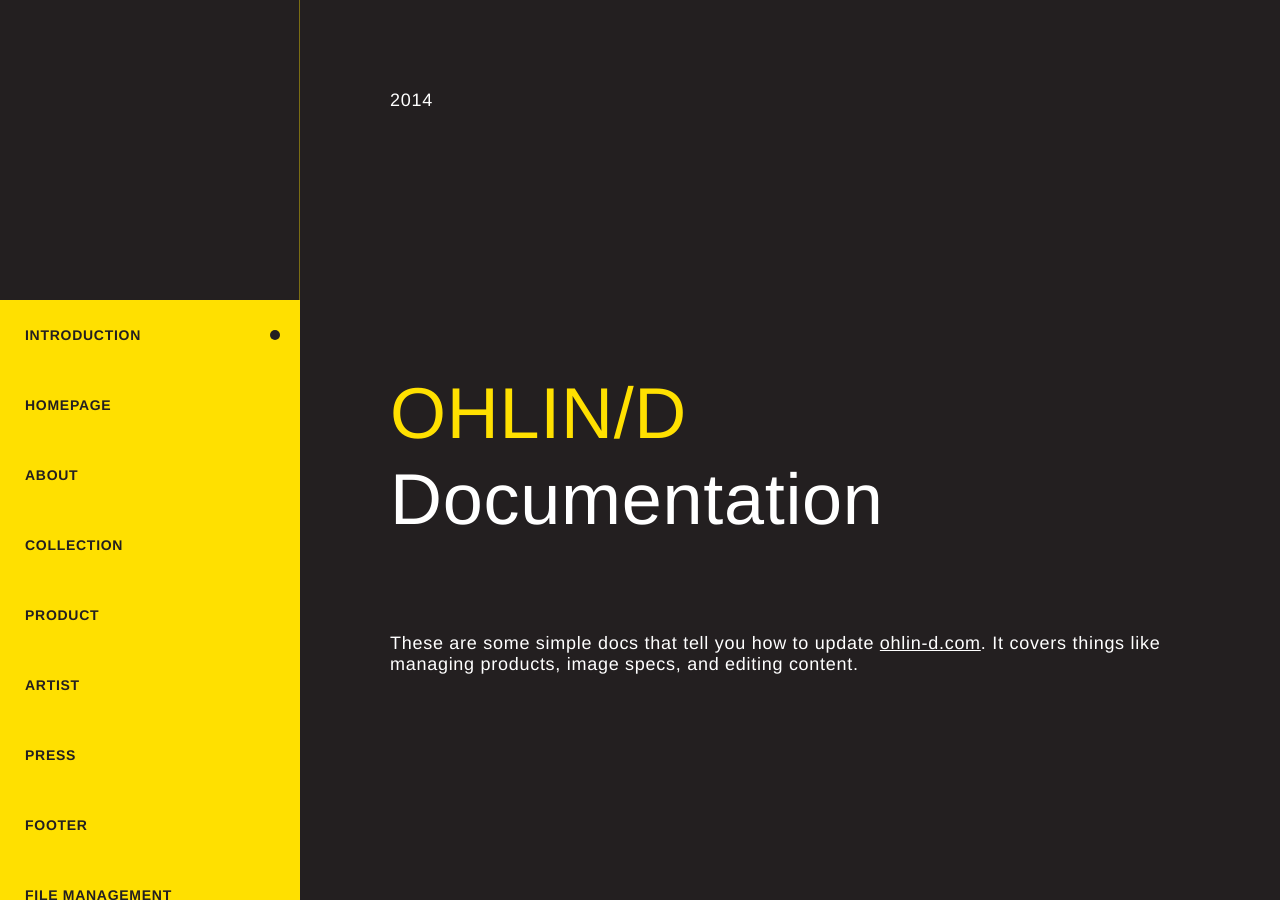
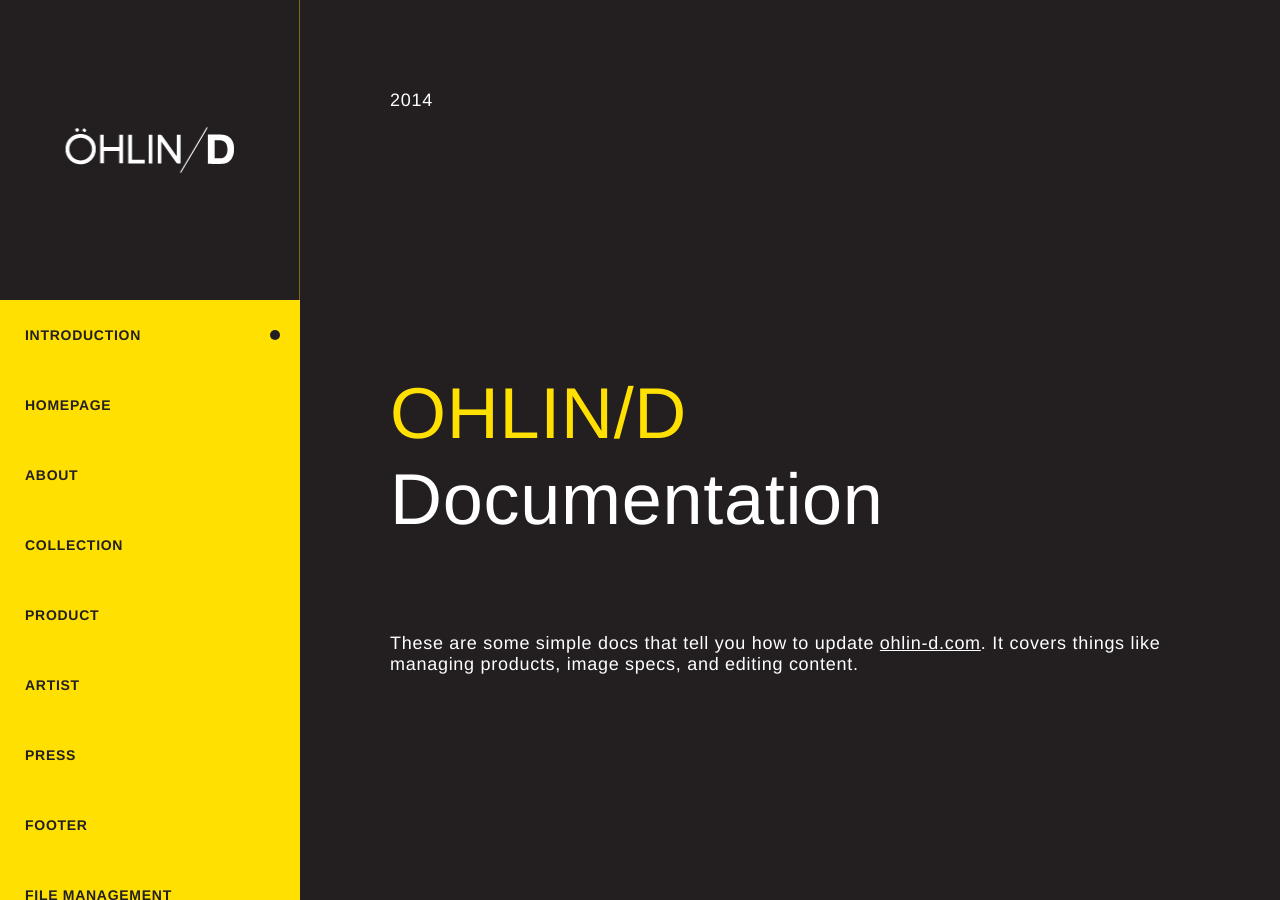
Before and after one commit to XXIX/ohlin-docs, a Jekyll site: the page built from index.html, in a window 1280 px wide and 900 px high. Built offline with Jekyll 4.4.1, drawn with Linux system fonts in a browser that asks for light colours.

Commit message:
logo overrides and sizing

```diff
--- a/_sass/_modules.sass
+++ b/_sass/_modules.sass
@@ -84,8 +84,8 @@
     z-index: 10
 
   .logo
-    background: transparent url('../img/logo-160x160.png') no-repeat center center
-    +background-size(60px 60px)
+    background-image: url('../img/logo-160x160.png')
+    background-size: cover
     +border-box
     float: left
     height: 80px
@@ -134,7 +134,7 @@
 
     .logo
       background-color: $xxix-black
-      background-image: url('../img/logo-600x600.png')
+      background-image: url('../img/logo-600x600.png') !important
       +background-size(300px 300px)
       +border-box
       border-right: 1px solid transparentize($xxix-yellow, 0.6)
```
